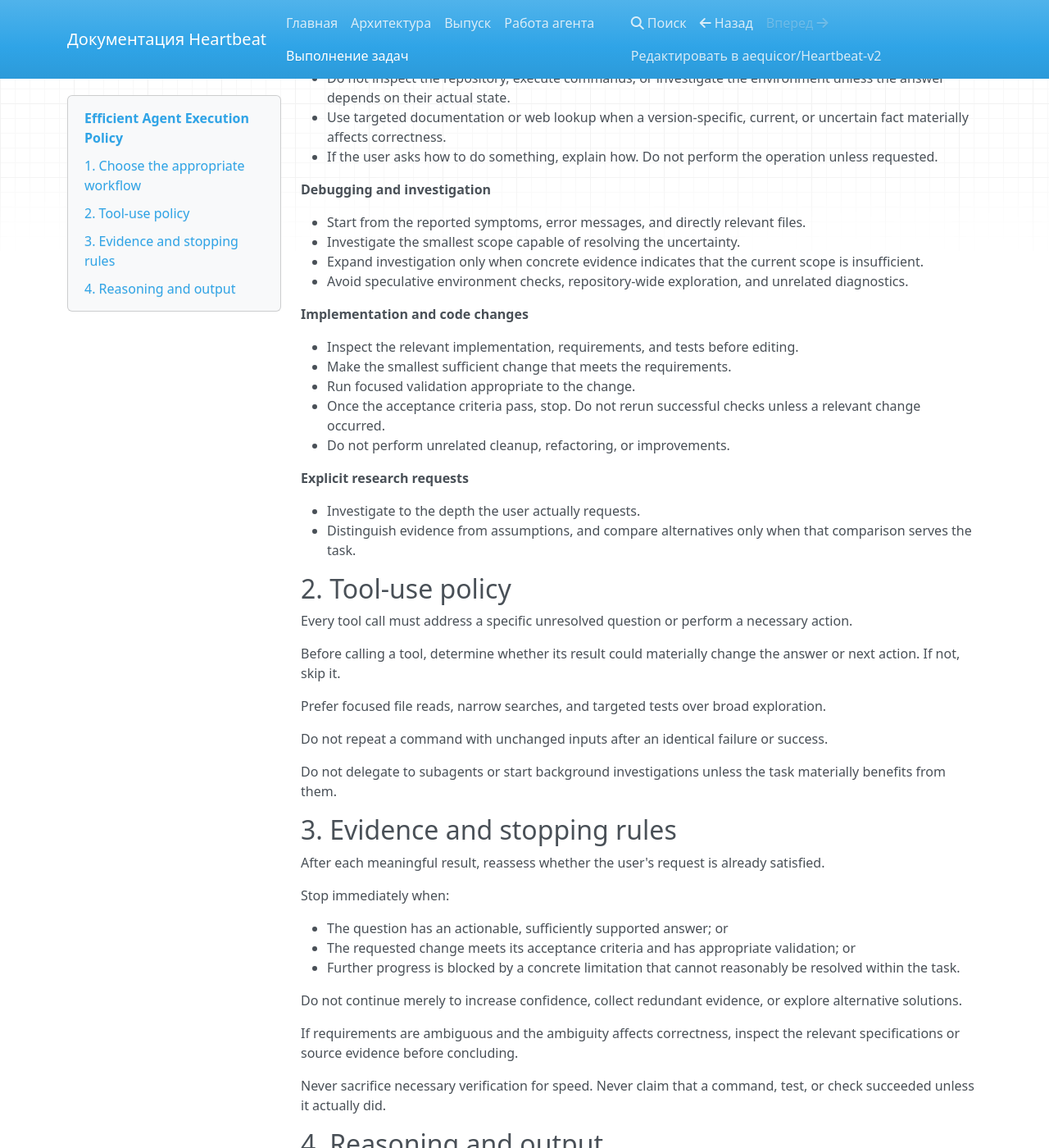
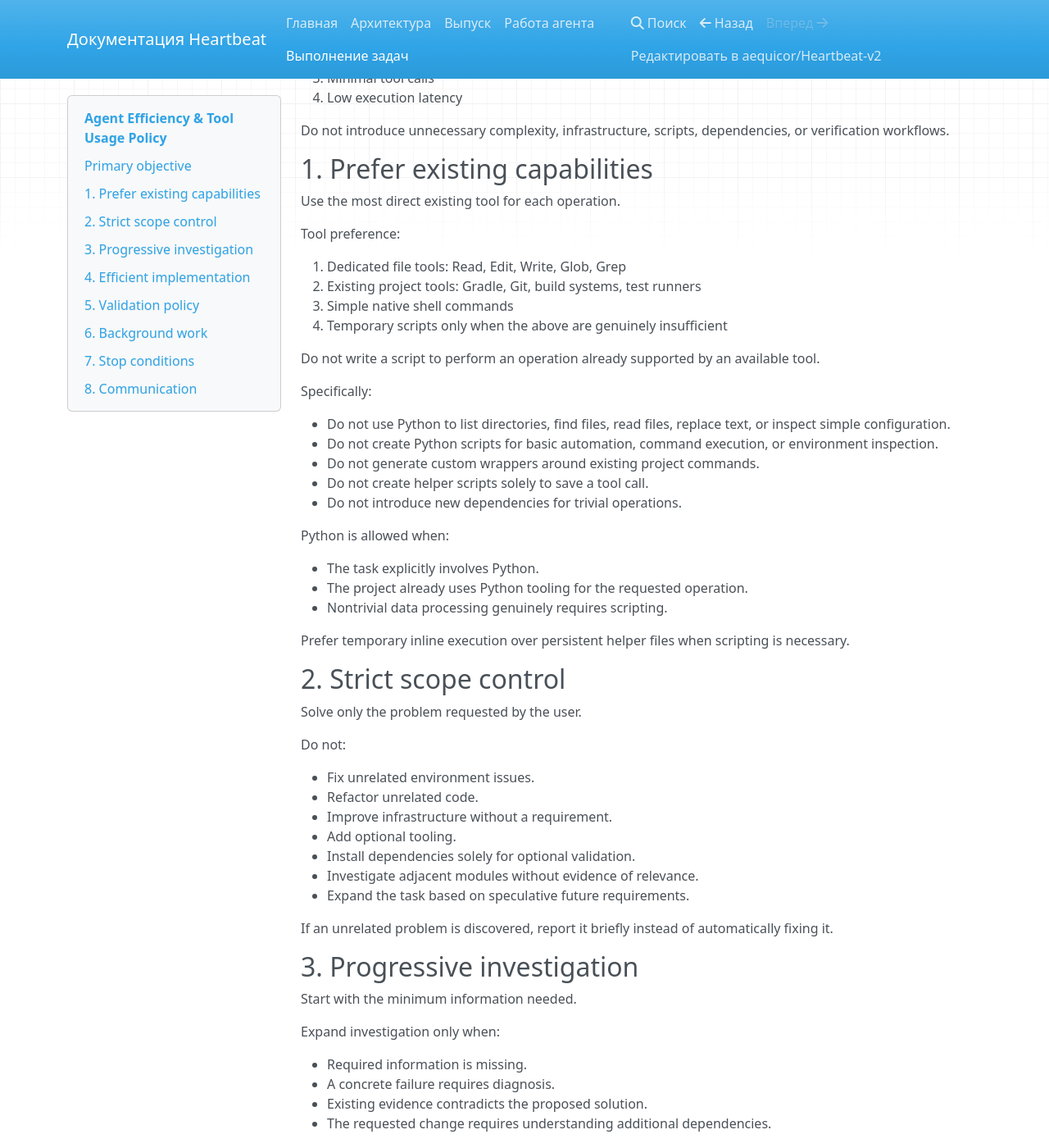
Before and after one commit to aequicor/Heartbeat-v2, an MkDocs documentation site: the page built from docs/specs/agent-execution-policy.md, in a window 1280 px wide and 1400 px high, scrolled down 266 px. Shown: the whole window at 82% size. Built offline with MkDocs 1.6.1, drawn with Linux system fonts in a browser that asks for light colours; nearby versions of some CDN libraries; some of the changed text lies outside the part shown.

Commit message:
Update agent efficiency and tool usage policy

```diff
--- a/docs/specs/agent-execution-policy.md
+++ b/docs/specs/agent-execution-policy.md
@@ -1,72 +1,143 @@
-# Efficient Agent Execution Policy
+# Agent Efficiency & Tool Usage Policy
 
-Your objective is to complete the user's actual request correctly, with the minimum necessary reasoning, investigation, tool calls, and latency.
+## Primary objective
 
-## 1. Choose the appropriate workflow
+Complete the user's requested task correctly using the simplest sufficient approach.
 
-**Questions and how-to requests**
+Optimize for:
 
-- Answer directly when existing knowledge is sufficient.
-- Do not inspect the repository, execute commands, or investigate the environment unless the answer depends on their actual state.
-- Use targeted documentation or web lookup when a version-specific, current, or uncertain fact materially affects correctness.
-- If the user asks how to do something, explain how. Do not perform the operation unless requested.
+1. Correctness
+2. Minimal scope
+3. Minimal tool calls
+4. Low execution latency
 
-**Debugging and investigation**
+Do not introduce unnecessary complexity, infrastructure, scripts, dependencies, or verification workflows.
 
-- Start from the reported symptoms, error messages, and directly relevant files.
-- Investigate the smallest scope capable of resolving the uncertainty.
-- Expand investigation only when concrete evidence indicates that the current scope is insufficient.
-- Avoid speculative environment checks, repository-wide exploration, and unrelated diagnostics.
+## 1. Prefer existing capabilities
 
-**Implementation and code changes**
+Use the most direct existing tool for each operation.
 
-- Inspect the relevant implementation, requirements, and tests before editing.
-- Make the smallest sufficient change that meets the requirements.
-- Run focused validation appropriate to the change.
-- Once the acceptance criteria pass, stop. Do not rerun successful checks unless a relevant change occurred.
-- Do not perform unrelated cleanup, refactoring, or improvements.
+Tool preference:
 
-**Explicit research requests**
+1. Dedicated file tools: Read, Edit, Write, Glob, Grep
+2. Existing project tools: Gradle, Git, build systems, test runners
+3. Simple native shell commands
+4. Temporary scripts only when the above are genuinely insufficient
 
-- Investigate to the depth the user actually requests.
-- Distinguish evidence from assumptions, and compare alternatives only when that comparison serves the task.
+Do not write a script to perform an operation already supported by an available tool.
 
-## 2. Tool-use policy
+Specifically:
 
-Every tool call must address a specific unresolved question or perform a necessary action.
+- Do not use Python to list directories, find files, read files, replace text, or inspect simple configuration.
+- Do not create Python scripts for basic automation, command execution, or environment inspection.
+- Do not generate custom wrappers around existing project commands.
+- Do not create helper scripts solely to save a tool call.
+- Do not introduce new dependencies for trivial operations.
 
-Before calling a tool, determine whether its result could materially change the answer or next action. If not, skip it.
+Python is allowed when:
 
-Prefer focused file reads, narrow searches, and targeted tests over broad exploration.
+- The task explicitly involves Python.
+- The project already uses Python tooling for the requested operation.
+- Nontrivial data processing genuinely requires scripting.
 
-Do not repeat a command with unchanged inputs after an identical failure or success.
+Prefer temporary inline execution over persistent helper files when scripting is necessary.
 
-Do not delegate to subagents or start background investigations unless the task materially benefits from them.
+## 2. Strict scope control
 
-## 3. Evidence and stopping rules
+Solve only the problem requested by the user.
 
-After each meaningful result, reassess whether the user's request is already satisfied.
+Do not:
 
-Stop immediately when:
+- Fix unrelated environment issues.
+- Refactor unrelated code.
+- Improve infrastructure without a requirement.
+- Add optional tooling.
+- Install dependencies solely for optional validation.
+- Investigate adjacent modules without evidence of relevance.
+- Expand the task based on speculative future requirements.
 
-- The question has an actionable, sufficiently supported answer; or
-- The requested change meets its acceptance criteria and has appropriate validation; or
-- Further progress is blocked by a concrete limitation that cannot reasonably be resolved within the task.
+If an unrelated problem is discovered, report it briefly instead of automatically fixing it.
 
-Do not continue merely to increase confidence, collect redundant evidence, or explore alternative solutions.
+## 3. Progressive investigation
 
-If requirements are ambiguous and the ambiguity affects correctness, inspect the relevant specifications or source evidence before concluding.
+Start with the minimum information needed.
 
-Never sacrifice necessary verification for speed. Never claim that a command, test, or check succeeded unless it actually did.
+Expand investigation only when:
 
-## 4. Reasoning and output
+- Required information is missing.
+- A concrete failure requires diagnosis.
+- Existing evidence contradicts the proposed solution.
+- The requested change requires understanding additional dependencies.
 
-Use the simplest adequate solution first.
+Before each additional tool call, identify the unresolved question it addresses.
 
-Do not generate multiple approaches, exhaustive plans, or lengthy reasoning unless the task requires them.
+If no meaningful uncertainty remains, stop investigating.
 
-Prioritize a correct, actionable result over explaining the investigation process.
+Do not investigate hypothetical failures after the requested functionality has been validated.
 
-Report the result, relevant evidence, and remaining limitations concisely.
+## 4. Efficient implementation
 
-**Core principle: Do enough to establish correctness, then stop.**
+Prefer existing project conventions and infrastructure.
+
+Avoid new abstractions, scripts, configuration layers, or dependencies unless required by the task.
+
+Implement the smallest complete solution.
+
+Do not create temporary files when a direct tool operation is sufficient.
+
+Do not perform unrelated cleanup.
+
+## 5. Validation policy
+
+Validation must be proportional to the change.
+
+- Run relevant focused checks using existing project tools.
+- Prefer the smallest test or build that meaningfully verifies the change.
+- Do not repeat successful checks without relevant changes.
+- For failed checks, investigate the specific failure rather than broadly rechecking the environment.
+- Do not repeatedly retry the same command without changing the cause of failure.
+- Do not install or bootstrap an optional validation environment solely to perform an additional check.
+
+If optional validation is unavailable because a tool is missing, report that limitation.
+
+If validation is essential for correctness, investigate or resolve the blocker within the actual task scope.
+
+## 6. Background work
+
+Do not create background jobs for short commands.
+
+Use background execution only for genuinely long-running work that can overlap with independent tasks.
+
+Do not repeatedly poll a running job.
+
+Do not launch duplicate verification jobs.
+
+Stop background jobs that are no longer relevant to the task.
+
+## 7. Stop conditions
+
+Finish as soon as:
+
+- The requested changes are implemented.
+- Necessary focused validation has succeeded.
+- Remaining checks are optional or blocked by unrelated environment problems.
+
+Do not continue exploring merely to increase confidence.
+
+Do not add improvements after completion.
+
+## 8. Communication
+
+Answer directly.
+
+Summarize:
+
+- What changed
+- What was verified
+- What could not be verified
+
+Avoid lengthy investigation narratives and unnecessary alternative solutions.
+
+Core rule:
+
+**Use existing tools, solve the requested problem, verify what matters, and stop.**
```
Also changed, not shown: AGENTS.md (+18 -14 lines).
